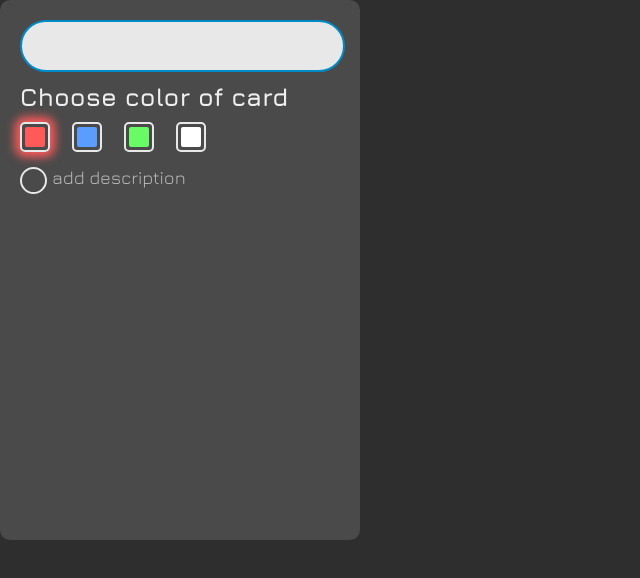
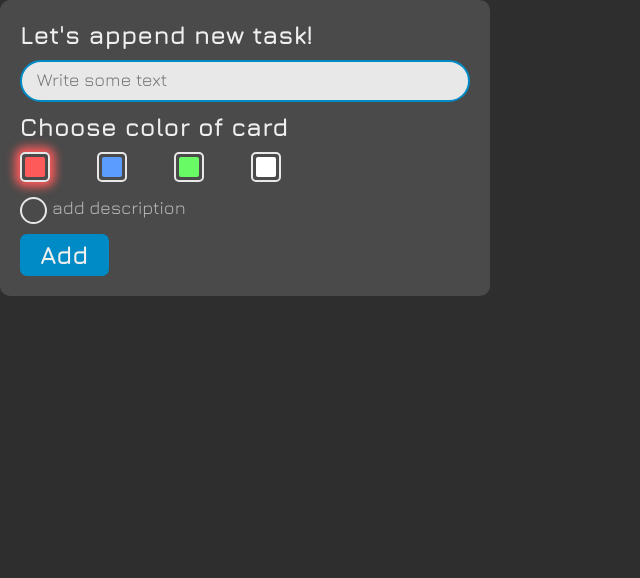
Before and after one commit to Lilloon/Todo, a React (Create React App) app: page / in a window 1280 px wide. Shown: the top 578 px of the page, without its empty margins (0-640 px from the left). Built offline with nearby package versions, Linux system fonts and the light colour scheme.

Commit message:
panel for adding tasks

```diff
--- a/src/actions/selectedColorAction.js
+++ /dev/null
@@ -1,6 +0,0 @@
-import { createAction } from "./actionCreator";
-import { SELECTED_COLOR_TYPES } from "./types";
-
-export const setSelectedColor = createAction(
-  SELECTED_COLOR_TYPES.SET_SELECTED_COLOR
-);
--- /dev/null
+++ b/src/actions/tasksAction.js
@@ -0,0 +1,4 @@
+import { createAction } from "./actionCreator";
+import { TASK_TYPES } from "./types";
+
+export const addTask = createAction(TASK_TYPES.ADD_TASK);
--- a/src/actions/types.js
+++ b/src/actions/types.js
@@ -1,3 +1,3 @@
-export const SELECTED_COLOR_TYPES = {
-  SET_SELECTED_COLOR: "[REDUX][SET_SELECTED_COLOR]",
+export const TASK_TYPES = {
+  ADD_TASK: "[REDUX][ADD_TASK]",
 };
--- a/src/atoms/Input/Input.module.css
+++ b/src/atoms/Input/Input.module.css
@@ -1,43 +1,44 @@
 .input {
+  box-sizing: border-box;
   height: 42px;
-    width: 95%;
-    background: #E8E8E8;
-    font-family: 'Jura', sans-serif;
+  width: 100%;
+  background: #e8e8e8;
+  font-family: "Jura", sans-serif;
   font-size: 18px;
   font-weight: 500px;
   line-height: 22px;
   border-radius: 30px;
-    border: 2px solid #008BC7;
-    padding-left: 15px ;
+  border: 2px solid #008bc7;
+  padding-left: 15px;
   padding-bottom: 5px;
   outline: none;
   transition: 0.15s ease;
+  margin-top: 10px;
 }
 
-.input:hover{
-    -webkit-box-shadow: 0px 0px 10px 1px #008BC7;
-    -moz-box-shadow: 0px 0px 10px 1px #008BC7;
-    box-shadow: 0px 0px 10px 1px #008BC7
+.input:hover {
+  -webkit-box-shadow: 0px 0px 10px 1px #008bc7;
+  -moz-box-shadow: 0px 0px 10px 1px #008bc7;
+  box-shadow: 0px 0px 10px 1px #008bc7;
 }
 
 .input:focus {
-    -webkit-box-shadow: 0px 0px 10px 5px #008BC7;
-    -moz-box-shadow: 0px 0px 10px 5px #008BC7;
-    box-shadow: 0px 0px 10px 5px #008BC7
+  -webkit-box-shadow: 0px 0px 10px 5px #008bc7;
+  -moz-box-shadow: 0px 0px 10px 5px #008bc7;
+  box-shadow: 0px 0px 10px 5px #008bc7;
 }
 
 .error {
-    border: 2px solid #FF6565;
-
+  border: 2px solid #ff6565;
 }
-.error:hover{
-    -webkit-box-shadow: 0px 0px 10px 1px #FF6565;
-    -moz-box-shadow: 0px 0px 10px 1px #FF6565;
-    box-shadow: 0px 0px 10px 1px #FF6565
+.error:hover {
+  -webkit-box-shadow: 0px 0px 10px 1px #ff6565;
+  -moz-box-shadow: 0px 0px 10px 1px #ff6565;
+  box-shadow: 0px 0px 10px 1px #ff6565;
 }
 
 .error:focus {
-    -webkit-box-shadow: 0px 0px 10px 5px #FF6565;
-    -moz-box-shadow: 0px 0px 10px 5px #FF6565;
-    box-shadow: 0px 0px 10px 5px #FF6565
+  -webkit-box-shadow: 0px 0px 10px 5px #ff6565;
+  -moz-box-shadow: 0px 0px 10px 5px #ff6565;
+  box-shadow: 0px 0px 10px 5px #ff6565;
 }
--- a/src/atoms/TetxArea/TetxArea.jsx
+++ b/src/atoms/TetxArea/TetxArea.jsx
@@ -1,23 +1,25 @@
 import React from "react";
-import style from './TetxArea.module.css';
+import style from "./TetxArea.module.css";
 
 export default class TextArea extends React.Component {
-    render(){
-        this.text = this.props.text;
+  render() {
+    this.value = this.props.value;
     this.placeholder = this.props.placeholder;
     this.isActive = this.props.isActive;
     this.onChange = this.props.onChange;
     this.isError = this.props.isError;
     const onChangeHanlder = (e) => {
-            this.onChange(e.target.value)
-        }
-        return(
+      this.onChange(e.target.value);
+    };
+    return (
       <textarea
         onChange={onChangeHanlder}
-            className={`${style.textArea} ${this.isError ? style.error : ''}`}
-            value={this.text}
-            placeholder={this.isError ? 'Поле не может быть пустым' : this.placeholder}
+        className={`${style.textArea} ${this.isError ? style.error : ""}`}
+        value={this.value}
+        placeholder={
+          this.isError ? "Поле не может быть пустым" : this.placeholder
+        }
       />
-        )
+    );
   }
 }
--- a/src/atoms/TetxArea/TetxArea.module.css
+++ b/src/atoms/TetxArea/TetxArea.module.css
@@ -1,46 +1,48 @@
-.textArea{
+.textArea {
+  box-sizing: border-box;
+  position: relative;
+  margin-top: 10px;
   resize: none;
-    height: 300px;
-    width: 95%;
+  height: 200px;
+  width: 100%;
   outline: none;
-    background: #E8E8E8;
-    font-family: 'Jura', sans-serif;
+  background: #e8e8e8;
+  font-family: "Jura", sans-serif;
   font-size: 18px;
   font-weight: 500px;
   line-height: 22px;
   border-radius: 30px;
-    border: 2px solid #008BC7;
-    padding-left: 30px ;
-    padding-right: 30px ;
+  border: 2px solid #008bc7;
+  padding-left: 30px;
+  padding-right: 30px;
   padding-bottom: 5px;
   padding-top: 10px;
   transition: 0.15s ease;
 }
 
-.textArea:hover{
-    -webkit-box-shadow: 0px 0px 10px 1px #008BC7;
-    -moz-box-shadow: 0px 0px 10px 1px #008BC7;
-    box-shadow: 0px 0px 10px 1px #008BC7
+.textArea:hover {
+  -webkit-box-shadow: 0px 0px 10px 1px #008bc7;
+  -moz-box-shadow: 0px 0px 10px 1px #008bc7;
+  box-shadow: 0px 0px 10px 1px #008bc7;
 }
 
 .textArea:focus {
-    -webkit-box-shadow: 0px 0px 10px 5px #008BC7;
-    -moz-box-shadow: 0px 0px 10px 5px #008BC7;
-    box-shadow: 0px 0px 10px 5px #008BC7
+  -webkit-box-shadow: 0px 0px 10px 5px #008bc7;
+  -moz-box-shadow: 0px 0px 10px 5px #008bc7;
+  box-shadow: 0px 0px 10px 5px #008bc7;
 }
 
 .error {
-    border: 2px solid #FF6565;
-
+  border: 2px solid #ff6565;
 }
-.error:hover{
-    -webkit-box-shadow: 0px 0px 10px 1px #FF6565;
-    -moz-box-shadow: 0px 0px 10px 1px #FF6565;
-    box-shadow: 0px 0px 10px 1px #FF6565
+.error:hover {
+  -webkit-box-shadow: 0px 0px 10px 1px #ff6565;
+  -moz-box-shadow: 0px 0px 10px 1px #ff6565;
+  box-shadow: 0px 0px 10px 1px #ff6565;
 }
 
 .error:focus {
-    -webkit-box-shadow: 0px 0px 10px 5px #FF6565;
-    -moz-box-shadow: 0px 0px 10px 5px #FF6565;
-    box-shadow: 0px 0px 10px 5px #FF6565
+  -webkit-box-shadow: 0px 0px 10px 5px #ff6565;
+  -moz-box-shadow: 0px 0px 10px 5px #ff6565;
+  box-shadow: 0px 0px 10px 5px #ff6565;
 }
--- a/src/molecules/ColorsGroup/ColorsGroup.jsx
+++ b/src/molecules/ColorsGroup/ColorsGroup.jsx
@@ -2,23 +2,19 @@ import React from "react";
 import style from "./ColorsGroup.module.css";
 import Color from "../../atoms/Color/Color";
 import Title from "../../atoms/Title/Title";
-import store from "../../store/store";
-import { setSelectedColor } from "../../actions/selectedColorAction";
-import { connect } from "react-redux";
 
 class ColorsGroup extends React.Component {
   render() {
     const isSelected = (id) => {
-      if (this.selectedId === id) return true;
+      if (this.selectedColor?.id === id) return true;
       return false;
     };
+    this.setSelectedColor = this.props.setSelected;
     this.onClick = this.props.onClick;
-    this.selectedId = store.getState().selectedColorReducer.selectedColor.id;
-
+    this.selectedColor = this.props.selectedColor;
     this.colors = this.props.colors;
     const onColorClick = (colorObj) => {
-      store.dispatch(setSelectedColor(colorObj));
-      this.selectedId = this.props.selectedColor.id;
+      this.setSelectedColor(colorObj);
     };
     return (
       <div className={style.colorsGroup}>
@@ -42,9 +38,4 @@ class ColorsGroup extends React.Component {
   }
 }
 
-const mapStateToProps = (state) => {
-  return {
-    selectedColor: state.selectedColorReducer.selectedColor,
-  };
-};
-export default connect(mapStateToProps)(ColorsGroup);
+export default ColorsGroup;
--- a/src/organisms/clientPanel.jsx
+++ b/src/organisms/clientPanel.jsx
@@ -3,9 +3,62 @@ import style from "./clientPanel.module.css";
 import ColorsGroup from "../molecules/ColorsGroup/ColorsGroup";
 import Input from "../atoms/Input/Input";
 import Radio from "../molecules/Radio/Radio";
+import TextArea from "../atoms/TetxArea/TetxArea";
+import Title from "../atoms/Title/Title";
+import Button from "../molecules/Button/Button";
+import { addTask } from "../actions/tasksAction";
+import store from "../store/store";
 
 export default class ClientPanel extends React.Component {
+  constructor(props) {
+    super(props);
+    this.state = {
+      inputValue: "",
+      selectedColor: { id: 1, color: "red" },
+      isRadioActive: false,
+      textAreaValue: "",
+      isInputError: false,
+      isTextAreaError: false,
+    };
+  }
   render() {
+    const onChangeInput = (value) => {
+      this.setState({ inputValue: value });
+    };
+    const setSelected = (color) => {
+      this.setState({ selectedColor: color });
+    };
+    const toogleRadio = () => {
+      this.setState({ isRadioActive: !this.state.isRadioActive });
+      if (!this.state.isRadioActive) this.setState({ textAreaValue: "" });
+    };
+    const onChangeTextArea = (value) => {
+      this.setState({ textAreaValue: value });
+    };
+    const onClickAdd = () => {
+      if (!this.state.inputValue.trim()) {
+        this.setState({
+          isInputError: true,
+        });
+      }
+      if (!this.state.textAreaValue.trim() && this.state.isRadioActive) {
+        this.setState({
+          isTextAreaError: true,
+        });
+      }
+      if (
+        this.state.inputValue &&
+        (this.state.isRadioActive ? this.state.textAreaValue : true)
+      ) {
+        store.dispatch(addTask({ ...this.state, date: new Date() }));
+        this.setState({
+          inputValue: "",
+          textAreaValue: "",
+          isInputError: false,
+          isTextAreaError: false,
+        });
+      }
+    };
     const colors = [
       {
         id: 1,
@@ -26,9 +79,34 @@ export default class ClientPanel extends React.Component {
     ];
     return (
       <div className={style.clientPanel}>
-        <Input />
-        <ColorsGroup colors={colors} />
-        <Radio text="add description" />
+        <Title title="Let's append new task!" />
+        <Input
+          value={this.state.inputValue}
+          onChange={onChangeInput}
+          isError={this.state.isInputError}
+          placeholder="Write some text"
+        />
+        <ColorsGroup
+          colors={colors}
+          selectedColor={this.state.selectedColor}
+          setSelected={setSelected}
+        />
+        <Radio
+          text="add description"
+          isActive={this.state.isRadioActive}
+          onClick={toogleRadio}
+        />
+        {this.state.isRadioActive && (
+          <TextArea
+            placeholder="Write some text"
+            value={this.state.textAreaValue}
+            onChange={onChangeTextArea}
+            isError={this.state.isTextAreaError}
+          />
+        )}
+        <div className={style.buttonWrapper}>
+          <Button text="Add" onClick={onClickAdd} />
+        </div>
       </div>
     );
   }
--- a/src/organisms/clientPanel.module.css
+++ b/src/organisms/clientPanel.module.css
@@ -1,7 +1,14 @@
 .clientPanel {
-  width: 25%;
+  position: relative;
+  display: flex;
+  flex-direction: column;
+  width: 450px;
   background: #4a4a4a;
-  height: 500px;
   border-radius: 10px;
   padding: 20px;
 }
+
+.buttonWrapper {
+  margin-top: 10px;
+  width: 25%;
+}
--- a/src/reducers/index.js
+++ b/src/reducers/index.js
@@ -1,8 +1,8 @@
 import { combineReducers } from "redux";
-import selectedColorReducer from "./selectedColorReducer";
+import tasksReducer from "./tasksReducer";
 
 const rootReducers = () =>
   combineReducers({
-    selectedColorReducer,
+    tasksReducer,
   });
 export default rootReducers;
--- a/src/reducers/selectedColorReducer.js
+++ b/src/reducers/tasksReducer.js
@@ -1,15 +1,15 @@
-import { SELECTED_COLOR_TYPES } from "../actions/types";
+import { TASK_TYPES } from "../actions/types";
 
 const defaultState = {
-  selectedColor: { id: 1, color: "red" },
+  taskList: [],
 };
 
 export default function ColorReducer(state = defaultState, action) {
   switch (action.type) {
-    case SELECTED_COLOR_TYPES.SET_SELECTED_COLOR:
+    case TASK_TYPES.ADD_TASK:
       return {
         ...state,
-        selectedColor: { ...action?.$payload },
+        taskList: [...state.taskList, action?.$payload],
       };
     default:
       return state;
```
Lines whose indentation alone changed are shown as unchanged.
